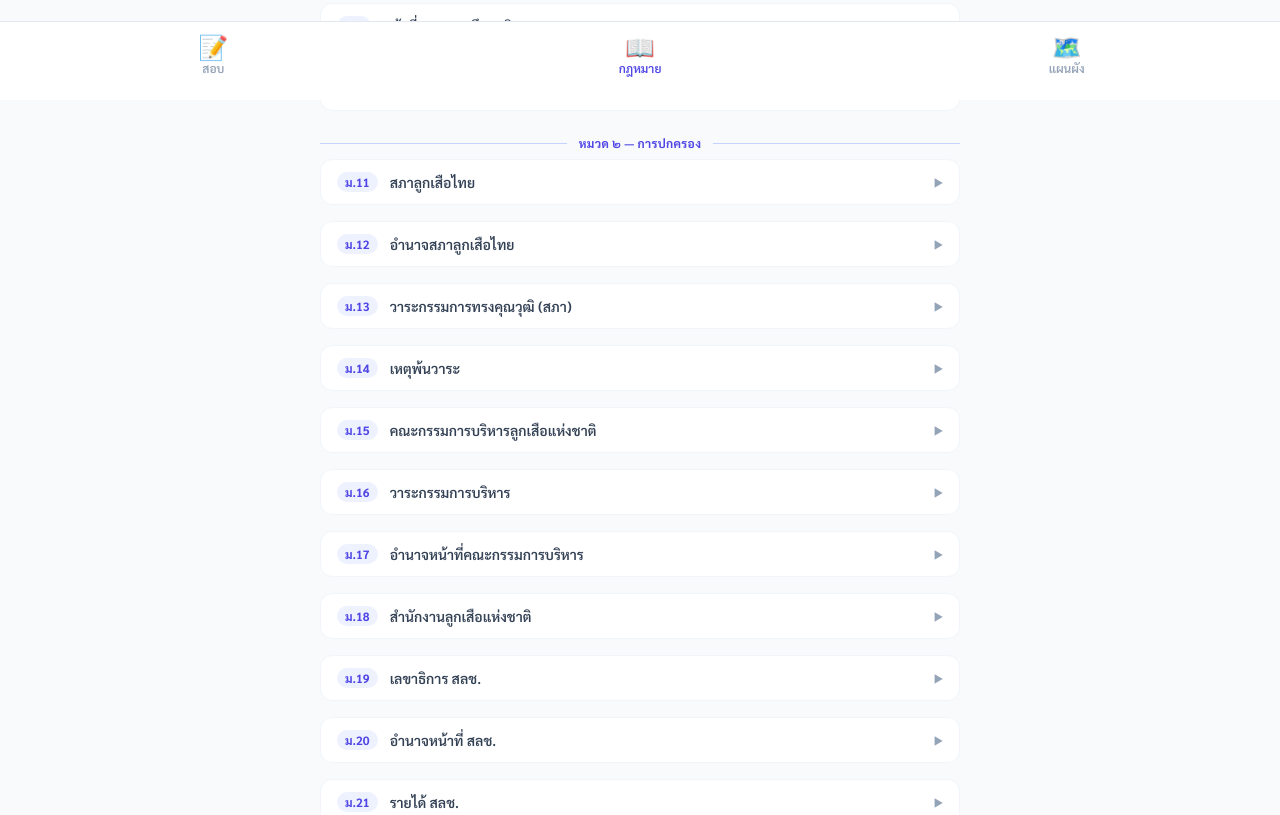
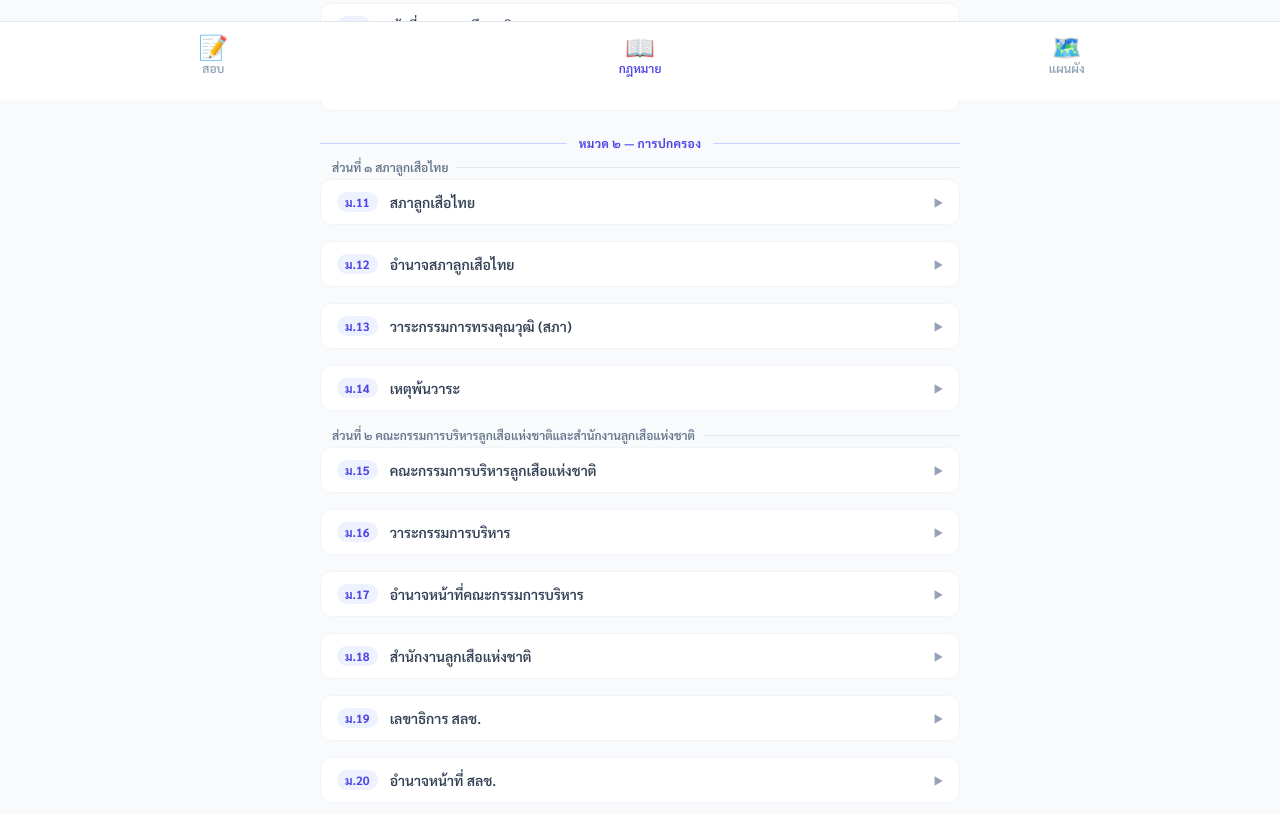
Before and after one commit to Mayukie/Scout-Act, a Next.js app in the folder web-scout-act/: page /law in a window 1280 px wide. Shown: the part 700-1515 px from the top of the page. Built offline with nearby package versions, Linux system fonts and the light colour scheme.

Commit message:
feat add sub section

```diff
--- a/web-scout-act/app/law/page.tsx
+++ b/web-scout-act/app/law/page.tsx
@@ -1,18 +1,7 @@
 import scoutActData from '@/lib/scout_act_2551.json'
 import { keywordMap } from '@/lib/keywordSummary'
+import { DIVIDERS_BEFORE } from '@/lib/lawStructure'
 import BottomNav from '@/components/BottomNav'
-
-// Chapter groups: section range → chapter label
-const CHAPTER_STARTS: Record<number, string> = {
-  1:  'บทนิยาม',
-  6:  'หมวด ๑ — บททั่วไป',
-  11: 'หมวด ๒ — การปกครอง',
-  43: 'หมวด ๓ — การจัดกลุ่ม ประเภท และตำแหน่งลูกเสือ',
-  50: 'หมวด ๔ — ธง เครื่องแบบ และการแต่งกาย',
-  53: 'หมวด ๕ — เหรียญลูกเสือ และการยกย่องเชิดชูเกียรติ',
-  69: 'บทกำหนดโทษ',
-  71: 'บทเฉพาะกาล',
-}
 
 function cleanLawText(raw: string): string {
   return raw
@@ -53,15 +42,26 @@ export default function LawPage() {
         {/* Sections grouped by chapter */}
         {sections.map(({ num, text, meta }) => (
           <div key={num}>
-            {/* Chapter header divider */}
-            {CHAPTER_STARTS[num] && (
-              <div className="mt-6 mb-2 flex items-center gap-3">
-                <div className="flex-1 h-px bg-indigo-200 dark:bg-indigo-800" />
-                <span className="text-xs font-bold text-indigo-600 dark:text-indigo-400 uppercase tracking-wide whitespace-nowrap">
-                  {CHAPTER_STARTS[num]}
-                </span>
-                <div className="flex-1 h-px bg-indigo-200 dark:bg-indigo-800" />
-              </div>
+            {/* Chapter and sub-section dividers */}
+            {DIVIDERS_BEFORE.get(num)?.map((d, di) =>
+              d.kind === 'chapter' ? (
+                /* หมวด header — indigo, prominent */
+                <div key={di} className="mt-6 mb-2 flex items-center gap-3">
+                  <div className="flex-1 h-px bg-indigo-200 dark:bg-indigo-800" />
+                  <span className="text-xs font-bold text-indigo-600 dark:text-indigo-400 uppercase tracking-wide whitespace-nowrap">
+                    {d.label}
+                  </span>
+                  <div className="flex-1 h-px bg-indigo-200 dark:bg-indigo-800" />
+                </div>
+              ) : (
+                /* ส่วนที่ sub-header — slate, indented, subordinate */
+                <div key={di} className="mt-2 mb-1 flex items-center gap-2 pl-3">
+                  <span className="text-xs font-semibold text-slate-500 dark:text-slate-400">
+                    {d.label}
+                  </span>
+                  <div className="flex-1 h-px bg-slate-200 dark:bg-slate-700" />
+                </div>
+              )
             )}
 
             {/* Accordion item */}
--- /dev/null
+++ b/web-scout-act/lib/lawStructure.ts
@@ -0,0 +1,36 @@
+// Law structure: chapters (หมวด) and sub-sections (ส่วนที่)
+// Source: docs/scout_act_2551.md + page images for missing OCR headings
+//
+// ส่วนที่ ๑–๒ found in MD; ส่วนที่ ๓–๕ confirmed from page_07–10.png
+// (OCR missed those sub-section headings in the MD extraction)
+
+export type DividerKind = 'chapter' | 'section'
+
+export interface LawDivider {
+  startSection: number
+  kind: DividerKind
+  label: string
+}
+
+export const LAW_DIVIDERS: LawDivider[] = [
+  { startSection: 1,  kind: 'chapter', label: 'บทนิยาม' },
+  { startSection: 6,  kind: 'chapter', label: 'หมวด ๑ — บททั่วไป' },
+  { startSection: 11, kind: 'chapter', label: 'หมวด ๒ — การปกครอง' },
+  { startSection: 11, kind: 'section', label: 'ส่วนที่ ๑ สภาลูกเสือไทย' },
+  { startSection: 15, kind: 'section', label: 'ส่วนที่ ๒ คณะกรรมการบริหารลูกเสือแห่งชาติและสํานักงานลูกเสือแห่งชาติ' },
+  { startSection: 28, kind: 'section', label: 'ส่วนที่ ๓ ลูกเสือจังหวัด' },
+  { startSection: 35, kind: 'section', label: 'ส่วนที่ ๔ ลูกเสือเขตพื้นที่การศึกษา' },
+  { startSection: 40, kind: 'section', label: 'ส่วนที่ ๕ ทรัพย์สินของสํานักงานลูกเสือแห่งชาติ' },
+  { startSection: 43, kind: 'chapter', label: 'หมวด ๓ — การจัดกลุ่ม ประเภท และตำแหน่งลูกเสือ' },
+  { startSection: 50, kind: 'chapter', label: 'หมวด ๔ — ธง เครื่องแบบ และการแต่งกาย' },
+  { startSection: 53, kind: 'chapter', label: 'หมวด ๕ — เหรียญลูกเสือ และการยกย่องเชิดชูเกียรติ' },
+  { startSection: 69, kind: 'chapter', label: 'บทกำหนดโทษ' },
+  { startSection: 71, kind: 'chapter', label: 'บทเฉพาะกาล' },
+]
+
+// Lookup map: มาตรา number → ordered list of dividers to render before that section
+export const DIVIDERS_BEFORE: Map<number, LawDivider[]> = new Map()
+for (const d of LAW_DIVIDERS) {
+  const list = DIVIDERS_BEFORE.get(d.startSection) ?? []
+  DIVIDERS_BEFORE.set(d.startSection, [...list, d])
+}
```
Also changed, not shown: 1 other file (tests, documents, lock files or other folders).
